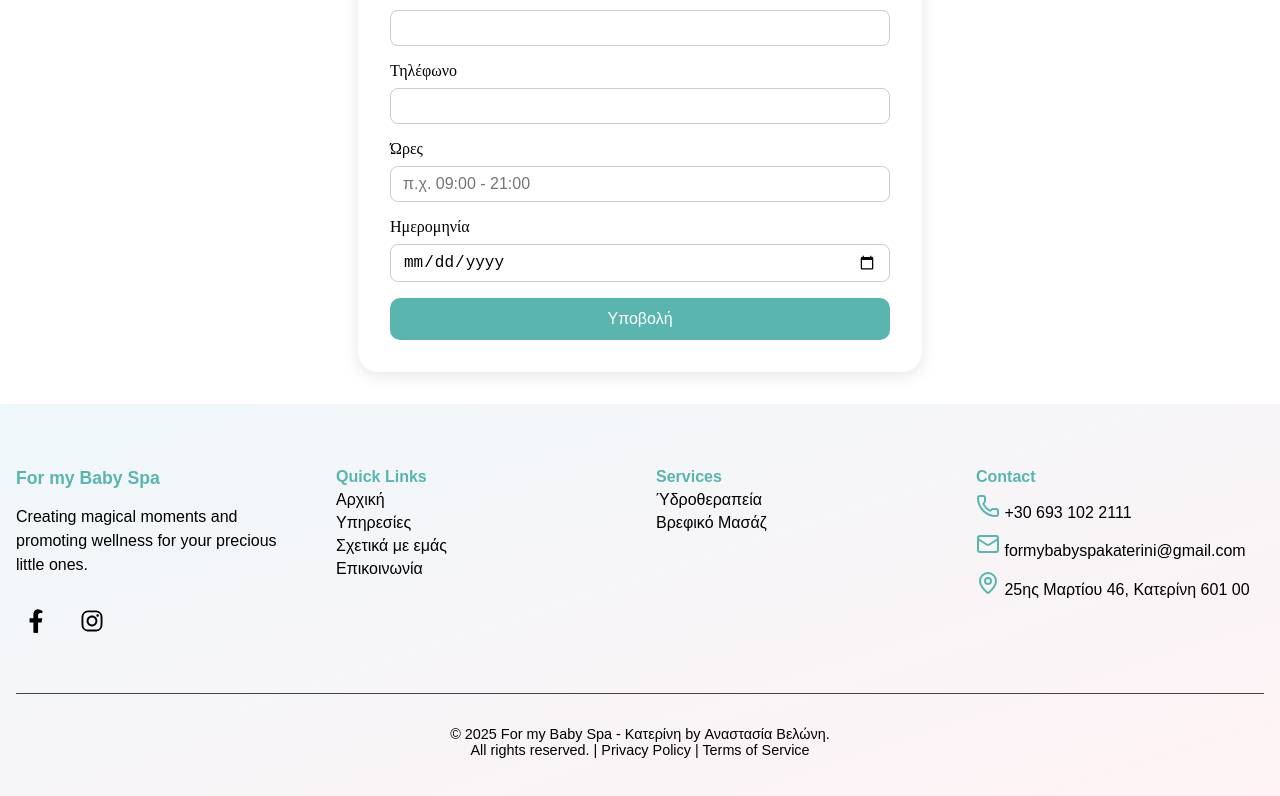
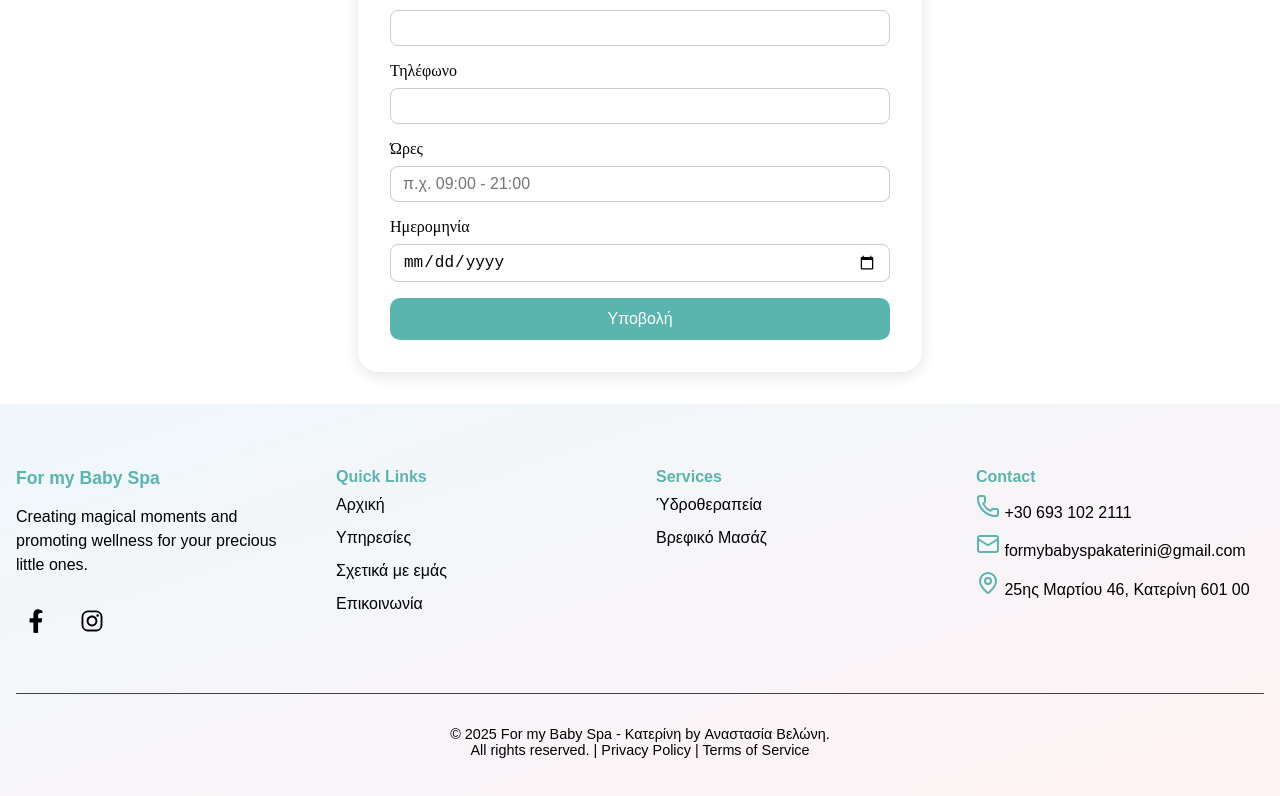
Before and after one commit to FlorianChazizi/formybabyspa, a React (Vite) app: page /gallery in a window 1280 px wide. Shown: the part 1576-2372 px from the top of the page. Built offline with nearby package versions, Linux system fonts and the light colour scheme; no server answers.

Commit message:
style footer links

```diff
--- a/src/styles/footer.css
+++ b/src/styles/footer.css
@@ -84,13 +84,14 @@
 }
 
 .footer-link {
+   padding: 5px 0;        /* επαρκές μέγεθος */
   background: none;
   border: none;
   color: #000000;
   text-align: left;
   text-decoration: none;
   cursor: pointer;
-  padding: 0;
+
   margin-top: 5px;
   font-size: 1rem;
   transition: color 0.3s ease;
@@ -100,7 +101,15 @@
   color: #5ab5af;
 }
 .service-link {
-  margin-top: 5px;
+   padding: 5px 0;        /* επαρκές μέγεθος */
+    margin-top: 5px;
+  font-size: 1rem;
+    background: none;
+  border: none;
+  color: #000000;
+  text-align: left;
+  text-decoration: none;
+  cursor: pointer;
 }
 .footer-contact p {
   color: #000000;
```
